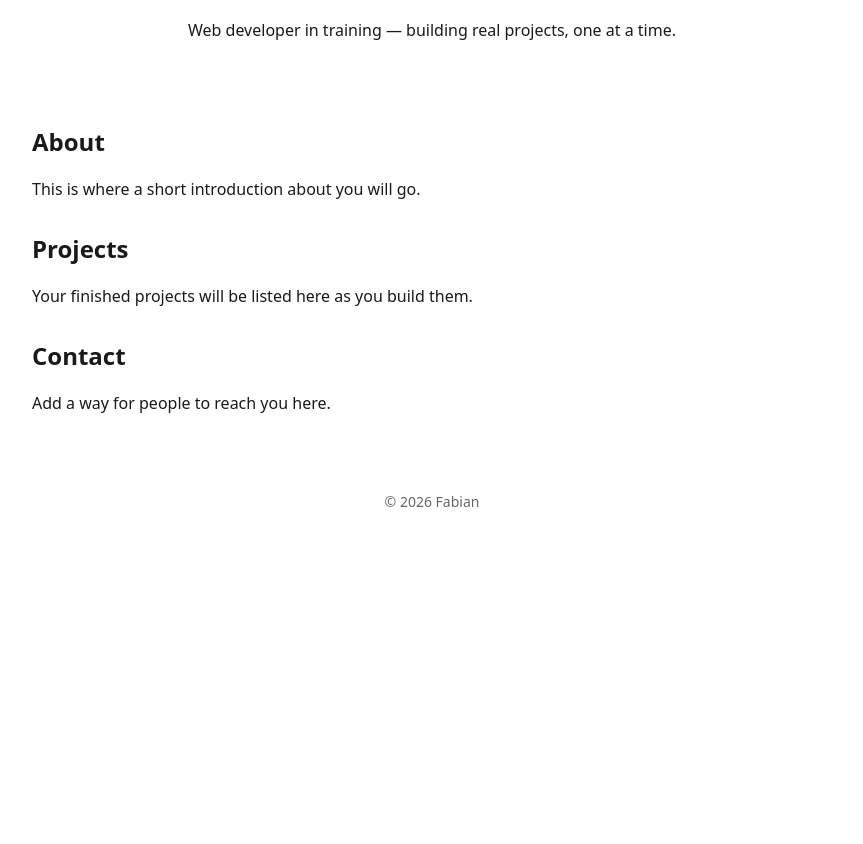
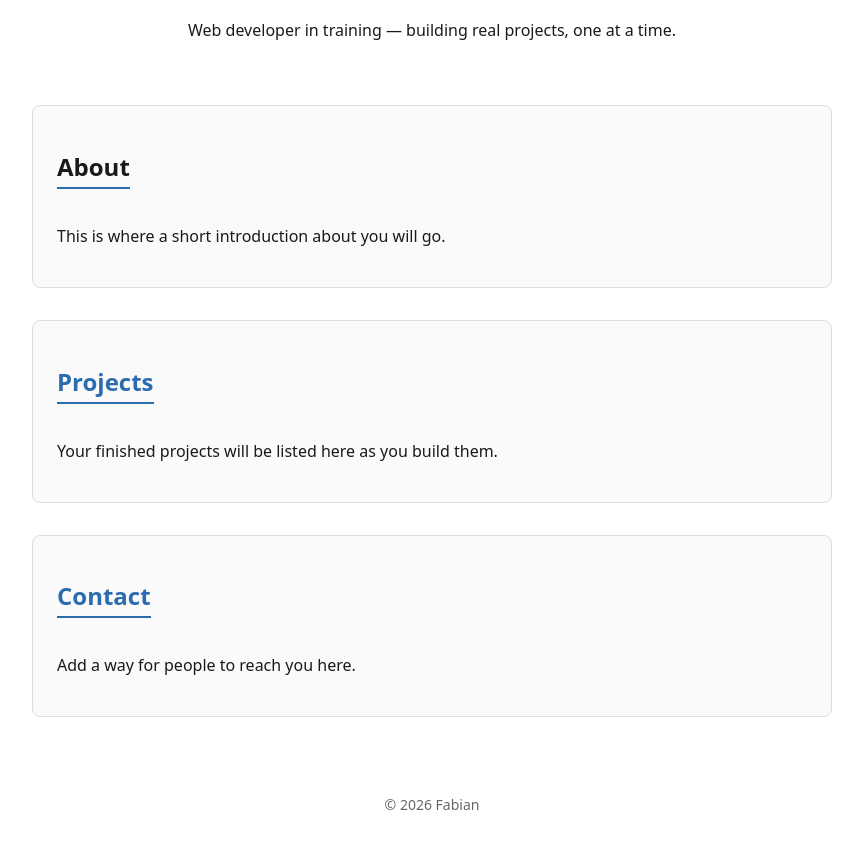
Before and after one commit to fabiannnle/portfolio-site, a plain HTML site: page index.html in a window 1280 px wide. Shown: the part 99-943 px from the top of the page, without its empty margins (208-1071 px from the left). Before the commit the page ends 800 px from the top, so only its background shows below. Drawn offline with Linux system fonts and the light colour scheme.

Commit message:
Week 2: box model, class selector, specificity example

```diff
--- a/css/style.css
+++ b/css/style.css
@@ -1,4 +1,4 @@
-/* Starter styles — we'll build this out properly in Phase 1, Weeks 2-4 */
+/* Starter styles — Week 2: box model, selectors, specificity */
 
 body {
   font-family: system-ui, sans-serif;
@@ -18,8 +18,34 @@ main {
   padding: 1rem;
 }
 
+/* BOX MODEL: every element is content + padding + border + margin, in that
+   order working outward. Open DevTools on a <section> and look at the "Box
+   Model" diagram in the Styles panel to see these four layers on this exact box. */
 section {
   margin-bottom: 2rem;
+  padding: 1.5rem;
+  border: 1px solid #ddd;
+  border-radius: 8px;
+  background: #fafafa;
+}
+
+/* CLASS SELECTOR (.section-title): starts with a dot, matches ANY element
+   with class="section-title" — reusable across many elements. This is what
+   the h2 in all three sections uses. */
+.section-title {
+  color: #2b6cb0;
+  border-bottom: 2px solid #2b6cb0;
+  padding-bottom: 0.25rem;
+  display: inline-block;
+}
+
+/* SPECIFICITY: this rule targets "an h2 inside #about" — an ID + an element,
+   which outweighs a plain class selector. So even though every h2 has
+   class="section-title" (blue), the About heading's color gets overridden
+   back to dark here, and ONLY the About heading. Try deleting this rule and
+   reloading to see the difference. */
+#about h2 {
+  color: #1a1a1a;
 }
 
 footer {
--- a/index.html
+++ b/index.html
@@ -15,17 +15,17 @@
 
   <main>
     <section id="about">
-      <h2>About</h2>
+      <h2 class="section-title">About</h2>
       <p>This is where a short introduction about you will go.</p>
     </section>
 
     <section id="projects">
-      <h2>Projects</h2>
+      <h2 class="section-title">Projects</h2>
       <p>Your finished projects will be listed here as you build them.</p>
     </section>
 
     <section id="contact">
-      <h2>Contact</h2>
+      <h2 class="section-title">Contact</h2>
       <p>Add a way for people to reach you here.</p>
     </section>
   </main>
```
